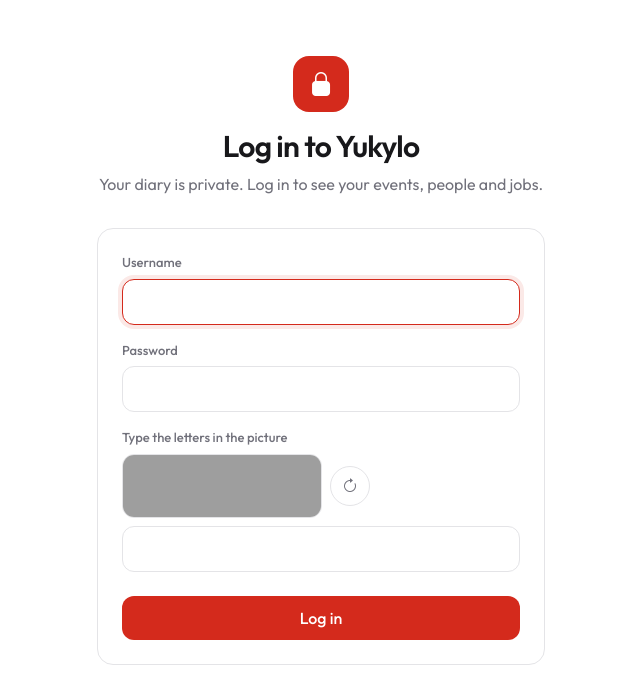
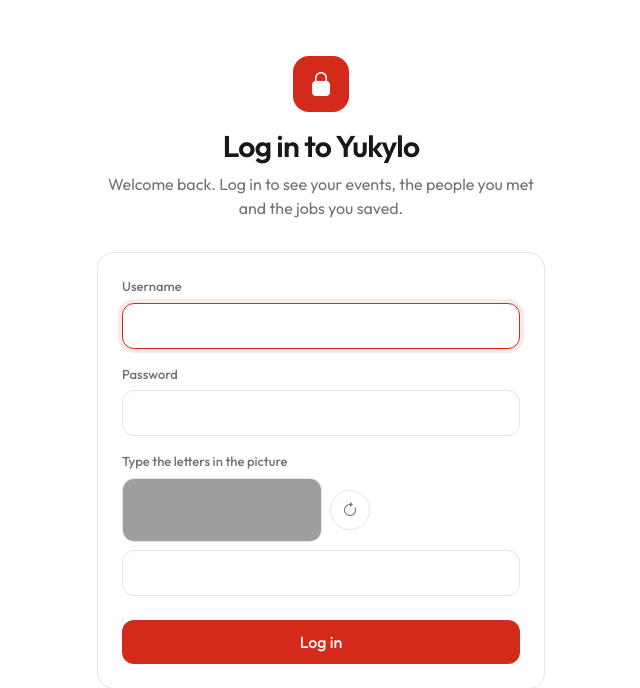
Before and after one commit to Osayuki04/Events, a PHP site: the page made by templates/login.twig in a window 1280 px wide. Shown: the part 61-749 px from the top of the page, without its empty margins (319-959 px from the left). Before the commit the page ends 726 px from the top, so only its background shows below. Run offline with PHP 8.4, Linux system fonts and the light colour scheme; the template is opened without the code that fills it, so the values that code supplies are empty; style sheets or scripts are compiled from the project's sources; some libraries are stand-ins or nearby versions; grey boxes are pictures that could not be loaded.

Commit message:
Add welcome back message to the login page

```diff
--- a/templates/login.twig
+++ b/templates/login.twig
@@ -9,7 +9,7 @@
         <div class="mb-8 text-center">
             <span class="mx-auto mb-4 grid size-14 place-items-center rounded-2xl bg-brand text-2xl text-white"><i class="bi bi-lock-fill"></i></span>
             <h1 class="text-3xl font-semibold tracking-tight">Log in to Yukylo</h1>
-            <p class="mt-2 text-zinc-500">Your diary is private. Log in to see your events, people and jobs.</p>
+            <p class="mt-2 text-zinc-500">Welcome back. Log in to see your events, the people you met and the jobs you saved.</p>
         </div>
 
         {# data-ajax: sent in the background by app.js; a wrong try shows the errors and a new captcha #}
```
